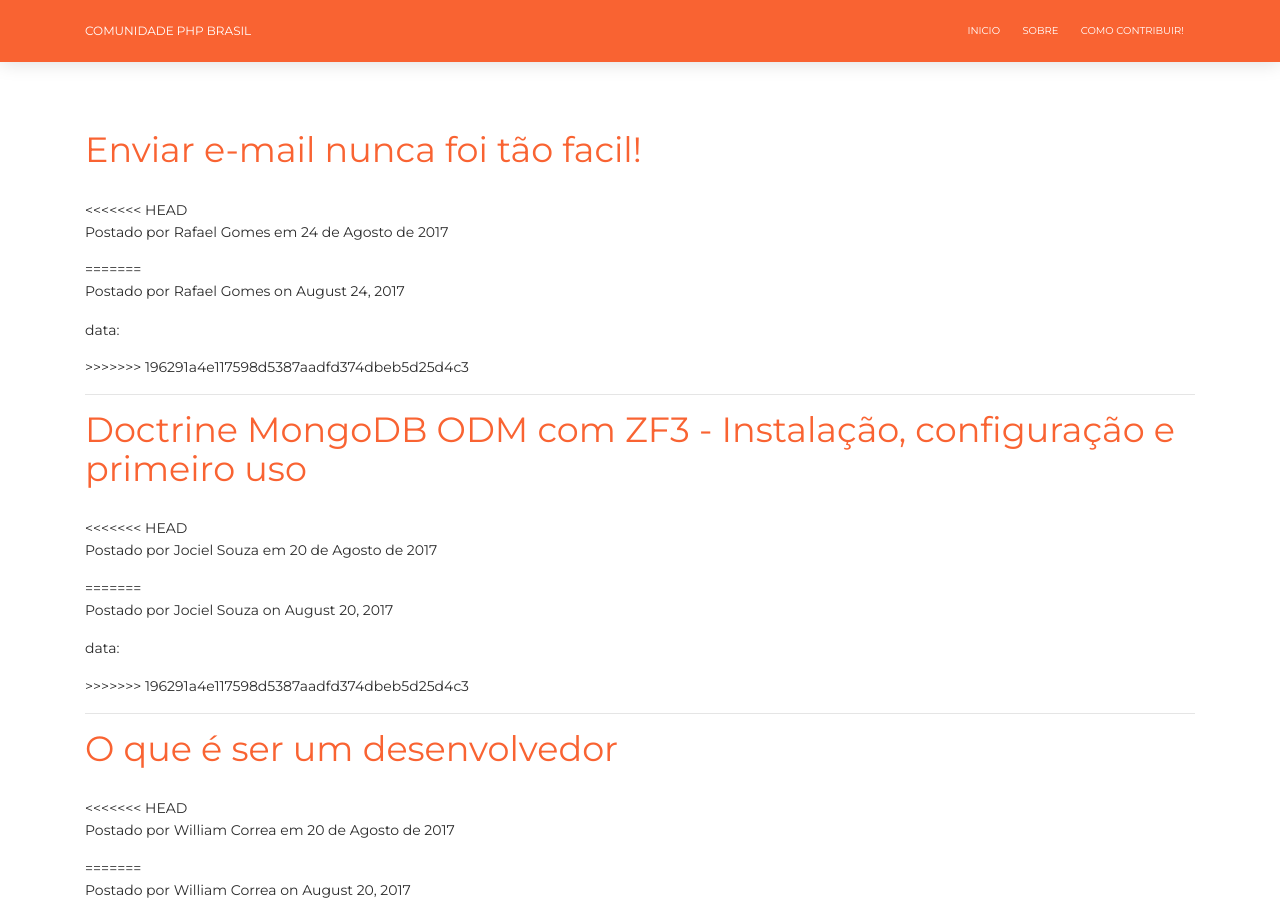
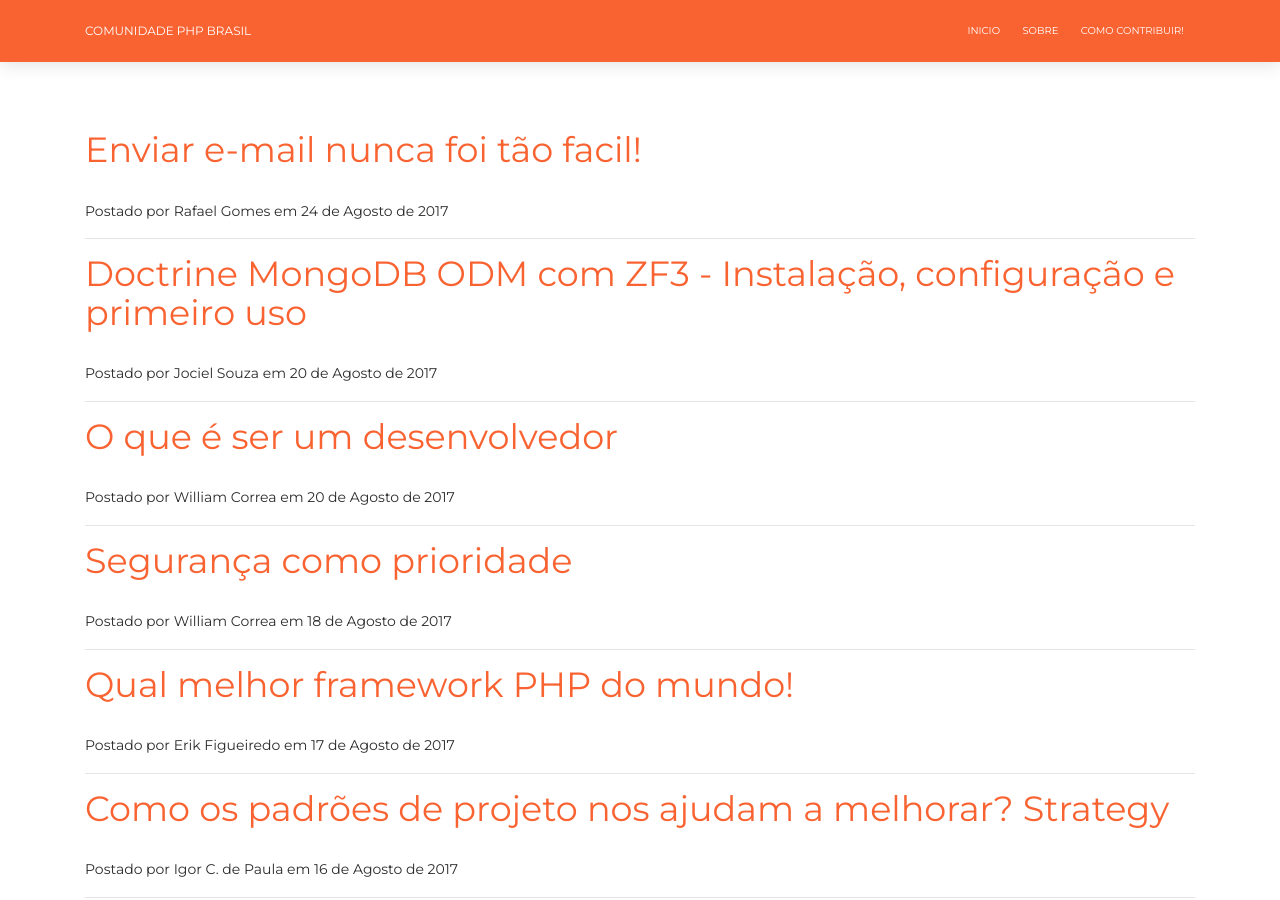
Before and after one commit to brasil-php/blog, a Jekyll site: the page built from index.html, in a window 1280 px wide and 900 px high, scrolled down 610 px. Built offline with Jekyll 4.4.1, drawn with Linux system fonts in a browser that asks for light colours; nearby versions of some CDN libraries; the list of posts is cut into pages by our own code; some of the changed text lies outside the part shown.

Commit message:
master update

```diff
--- a/index.html
+++ b/index.html
@@ -14,35 +14,13 @@ header-img: "blog/assets/img/ste-elephant.jpg"
         </h3>
         {% endif %}
     </a>
-<<<<<<< HEAD
     {% assign months = "Janeiro|Fevereiro|Março|Abril|Maio|Junho|Julho|Agosto|Setembro|Outubro|Novembro|Dezembro" | split: "|" %}
     {% assign m = post.date | date: "%-m" | minus: 1 %}
     {% assign day = post.date | date: "%d" %}
     {% assign month = months[m] %}
     {% assign year = post.date | date: "%Y" %}
     <p class="post-meta">Postado por {% if post.author %}{{ post.author }}{% else %}{{ site.title }}{% endif %} em {{ day }} de {{ month }} de {{ year }}</p>
-=======
 
-
-    <p class="post-meta">Postado por {% if post.author %}{{ post.author }}{% else %}{{ site.title }}{% endif %} on {{ post.date | date: "%B %-d, %Y" }}</p>
-    <p> data: {% assign m = page.date | date: "%-m" %}
-{{ page.date | date: "%-d" }}
-{% case m %}
-  {% when '1' %}Janeiro
-  {% when '2' %}Fevereiro
-  {% when '3' %}Março
-  {% when '4' %}Abril
-  {% when '5' %}Maio
-  {% when '6' %}Junho
-  {% when '7' %}Julho
-  {% when '8' %}Agosto
-  {% when '9' %}Setembro
-  {% when '10' %}Outubro
-  {% when '11' %}Novembro
-  {% when '12' %}Dezembro
-{% endcase %}
-{{ page.date | date: "%Y" }}</p>
->>>>>>> 196291a4e117598d5387aadfd374dbeb5d25d4c3
 </div>
 <hr>
 {% endfor %}
```
